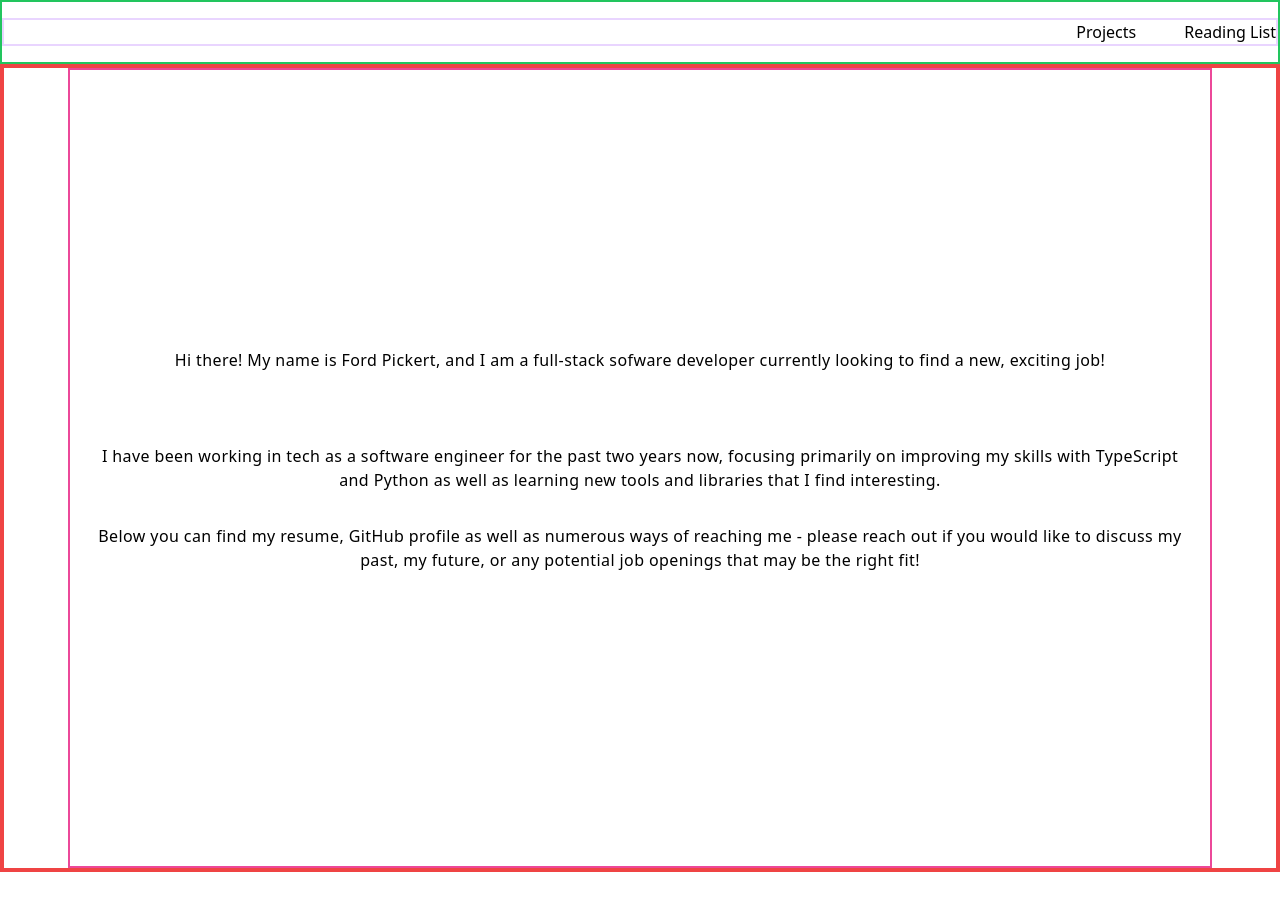
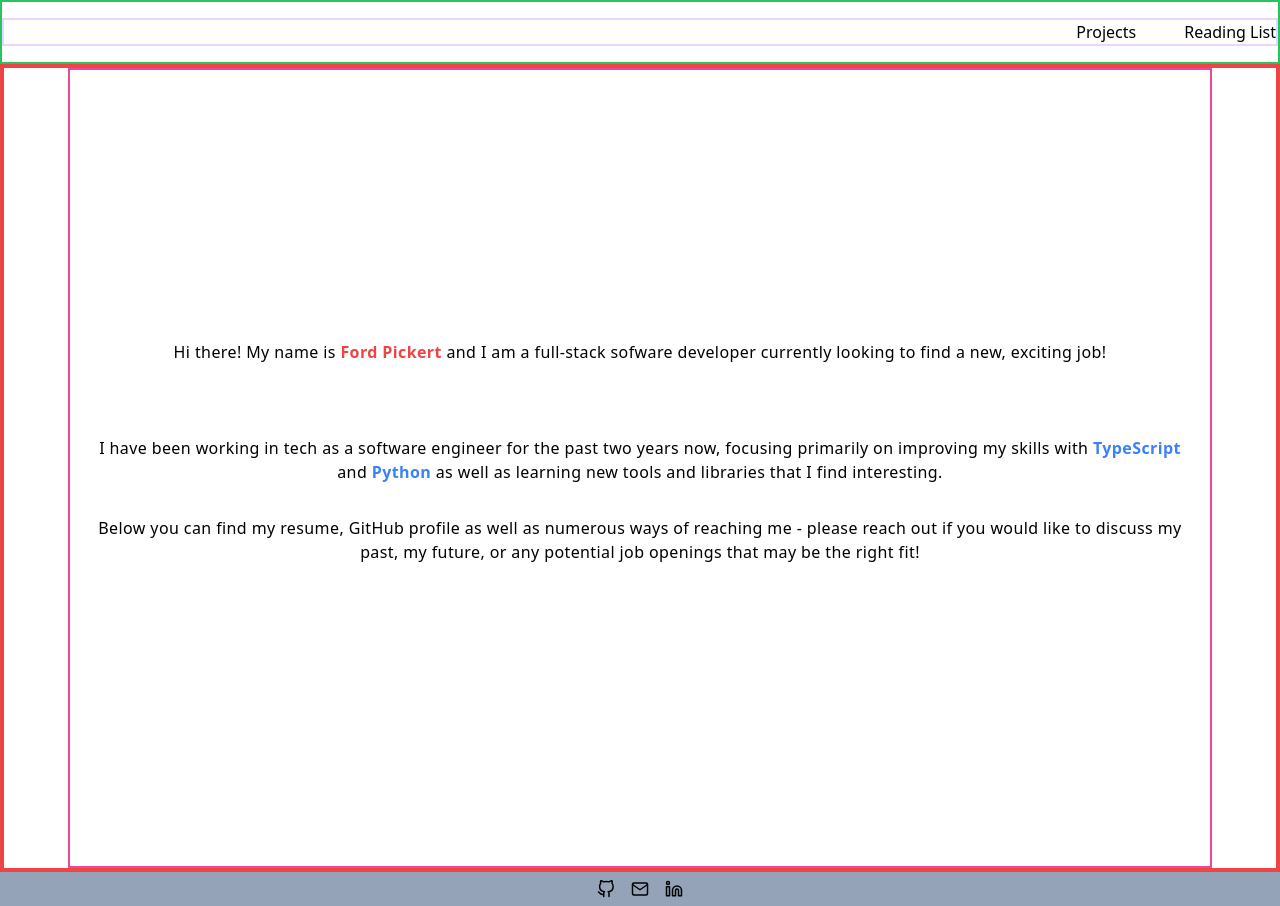
Before and after one commit to fordpic/personal-site, a Next.js app: page / in a window 1280 px wide. Before the commit the page ends 872 px from the top, so only its background shows below. Built offline with nearby package versions, Linux system fonts and the light colour scheme.

Commit message:
footer styled and linked out with appropriate icons

```diff
--- a/package.json
+++ b/package.json
@@ -9,6 +9,7 @@
     "lint": "next lint"
   },
   "dependencies": {
+    "@heroicons/react": "^2.0.16",
     "@types/node": "18.15.3",
     "@types/react": "18.0.28",
     "@types/react-dom": "18.0.11",
@@ -17,6 +18,7 @@
     "next": "13.2.4",
     "react": "18.2.0",
     "react-dom": "18.2.0",
+    "react-feather": "^2.0.10",
     "typescript": "5.0.2"
   },
   "devDependencies": {
--- a/src/pages/components/Content.tsx
+++ b/src/pages/components/Content.tsx
@@ -1,16 +1,19 @@
 export default function Content() {
 	return (
-		<div className='flex flex-col text-center justify-center min-h-screen mx-16 tracking-wide border-2 border-pink-500'>
+		<div className='flex flex-col text-center justify-center min-h-screen mx-16 pb-4 tracking-wide border-2 border-pink-500'>
 			<p className='pb-14'>
-				Hi there! My name is Ford Pickert, and I am a full-stack sofware
-				developer currently looking to find a new, exciting job!
+				Hi there! My name is{' '}
+				<span className='text-red-500 font-bold'>Ford Pickert</span> and I am a
+				full-stack sofware developer currently looking to find a new, exciting
+				job!
 			</p>
 
 			<p className='p-4'>
 				I have been working in tech as a software engineer for the past two
-				years now, focusing primarily on improving my skills with TypeScript and
-				Python as well as learning new tools and libraries that I find
-				interesting.
+				years now, focusing primarily on improving my skills with{' '}
+				<span className='text-blue-500 font-bold'>TypeScript</span> and{' '}
+				<span className='text-blue-500 font-bold'>Python</span> as well as
+				learning new tools and libraries that I find interesting.
 			</p>
 
 			<p className='p-4'>
--- /dev/null
+++ b/src/pages/components/Footer.tsx
@@ -0,0 +1,28 @@
+import { Linkedin, GitHub, Mail } from 'react-feather';
+
+export default function Footer() {
+	return (
+		<footer className='text-center justify-center space-x-4 py-2 flex bg-slate-400'>
+			{/* GitHub */}
+			<div>
+				<a href='https://github.com/fordpic' target='_blank'>
+					<GitHub size={18} />
+				</a>
+			</div>
+
+			{/* Email */}
+			<div>
+				<a href='mailto:fordpickert@gmail.com' target='_blank'>
+					<Mail size={18} />
+				</a>
+			</div>
+
+			{/* LinkedIn */}
+			<div>
+				<a href='https://www.linkedin.com/in/fordpickert/' target='_blank'>
+					<Linkedin size={18} />
+				</a>
+			</div>
+		</footer>
+	);
+}
--- a/src/pages/index.tsx
+++ b/src/pages/index.tsx
@@ -2,6 +2,7 @@ import Head from 'next/head';
 import Layout from './components/Layout';
 import Nav from './components/Nav';
 import Content from './components/Content';
+import Footer from './components/Footer';
 
 export default function Home() {
 	return (
@@ -18,6 +19,8 @@ export default function Home() {
 			<Layout>
 				<Content />
 			</Layout>
+
+			<Footer />
 		</>
 	);
 }
```
Also changed, not shown: 1 other file (tests, documents, lock files or other folders).
